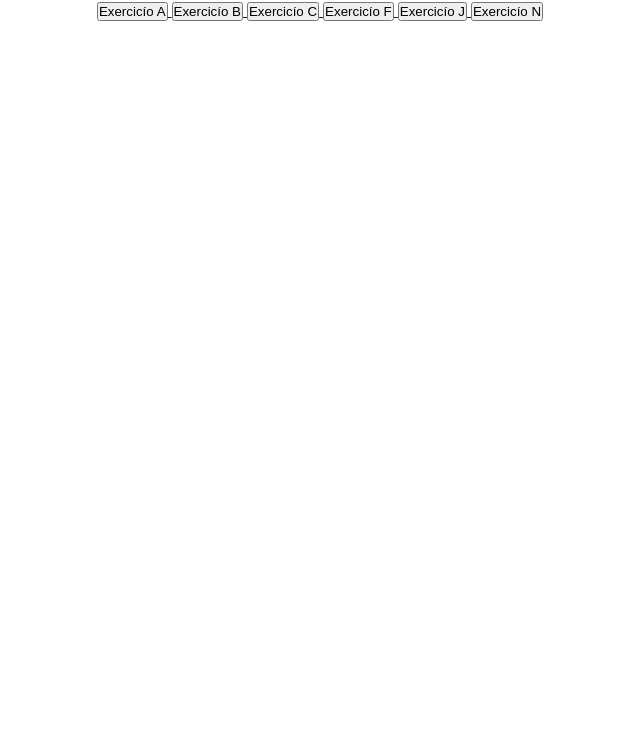
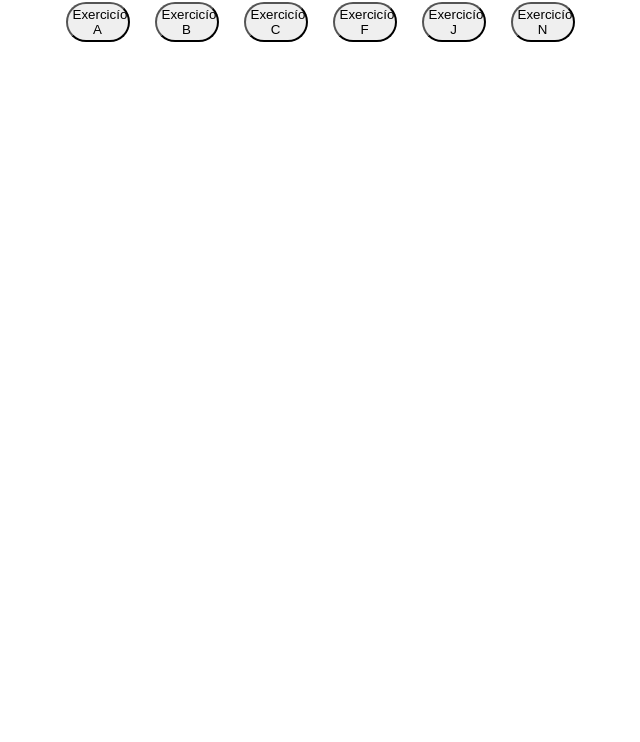
Before and after one commit to rafaeloliveira3/exercicios-livro, a plain HTML site: page index.html in a window 1280 px wide. Shown: the part 58-800 px from the top of the page, without its empty margins (320-960 px from the left). Drawn offline with Linux system fonts and the light colour scheme.

Commit message:
Folhas de Estilo

```diff
--- a/css/style.css
+++ b/css/style.css
@@ -19,6 +19,26 @@ header{
     gap: 10px;
     width: 100%;
     height: 5vh;
+    padding-top: 20px;
+}
+a{
+    text-decoration: none;
+    color: black;
+}
+.link-button{
+    cursor: pointer;
+    width: 5vw;
+    padding: 3px 5px;
+    border-radius: 25px;
+    transition: all .3s;
+}
+button:hover{
+    transform: translateY(-2px);
+}
+.select-exercise{
+    display: flex;
+    flex-direction: row;
+    gap: 25px;
 }
 
 .input{
@@ -38,4 +58,5 @@ header{
     width: 8vw;
     padding: 3px 5px;
     border-radius: 25px;
+    transition: all .3s;
 }
```
